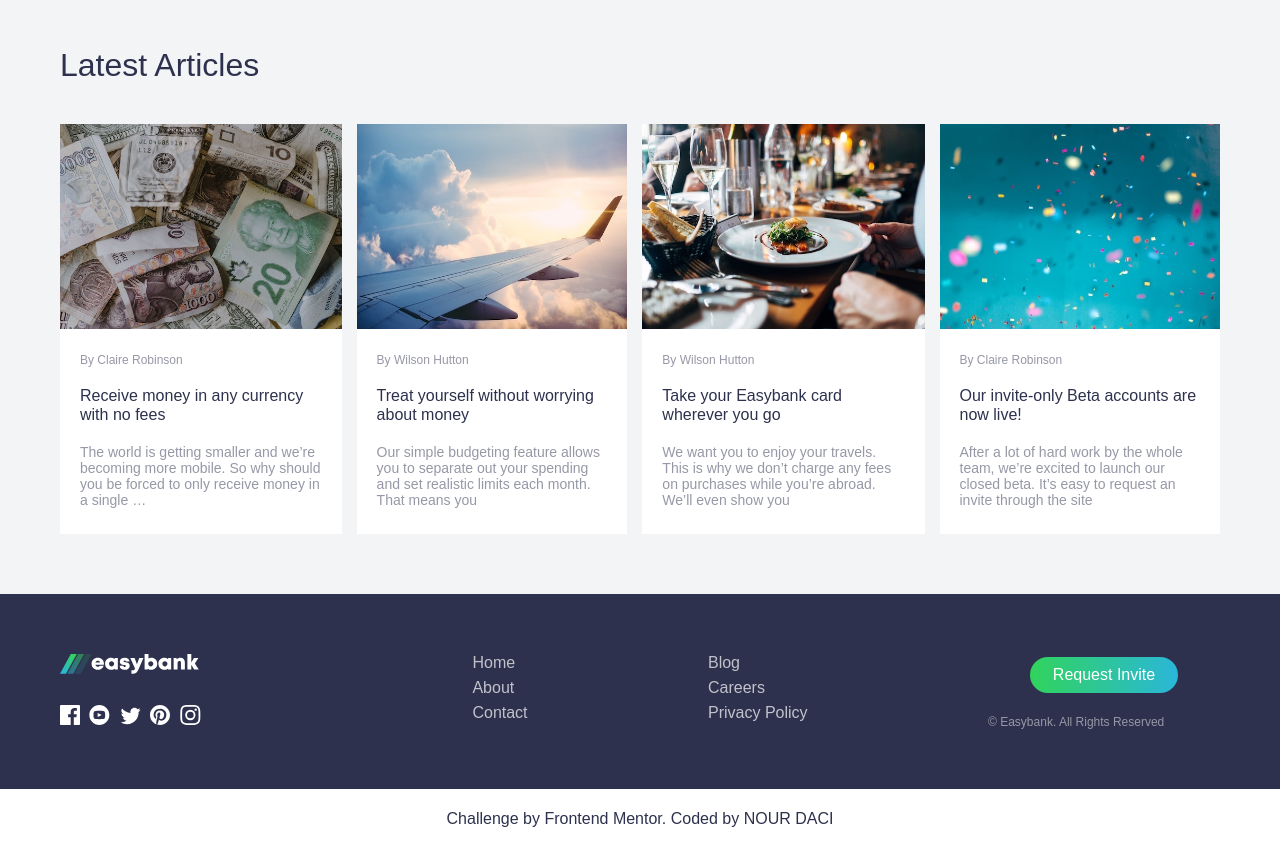
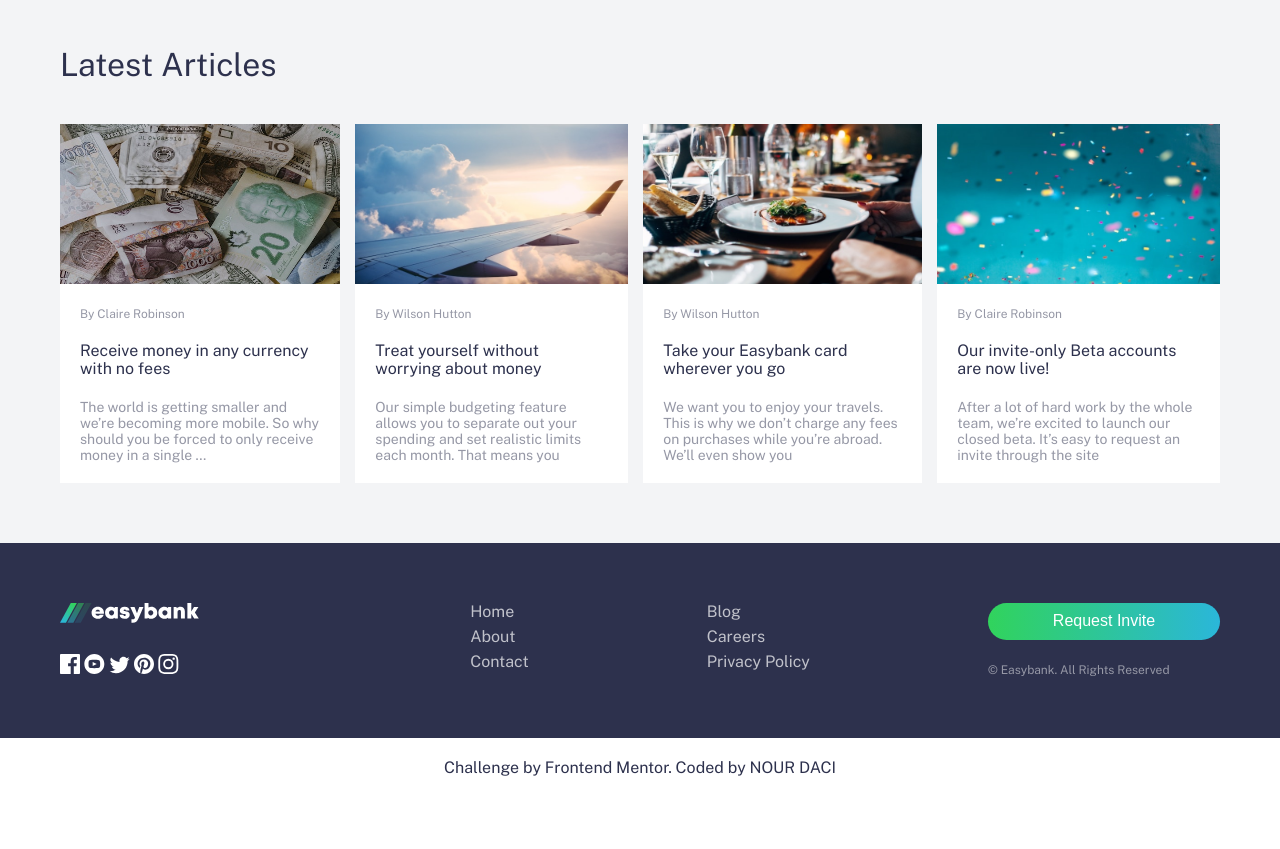
Before and after one commit to nouryy17/easybank-landing-page-master, a plain HTML site: page project/index.html in a window 1280 px wide. Shown: the part 1140-1989 px from the top of the page. After the commit the page ends 1938 px from the top, so only its background shows below. Drawn offline with nearby package versions, Linux system fonts and the light colour scheme.

Commit message:
risponsv mixsin

```diff
--- a/project/index.html
+++ b/project/index.html
@@ -4,6 +4,9 @@
     <meta charset="UTF-8">
     <meta name="viewport" content="width=device-width, initial-scale=1.0">
     <title>Document</title>
+    <link rel="preconnect" href="https://fonts.googleapis.com">
+    <link rel="preconnect" href="https://fonts.gstatic.com" crossorigin>
+    <link href="https://fonts.googleapis.com/css2?family=Public+Sans:ital,wght@0,100..900;1,100..900&display=swap" rel="stylesheet">
     <link rel="stylesheet" href="style/normalize.css">
     <link rel="stylesheet" href="style/style.css">
 </head>
--- a/project/style/style.sass
+++ b/project/style/style.sass
@@ -3,11 +3,13 @@
     box-sizing: border-box
     margin: 0
     padding: 0
-
+body
+    font-family: "Public Sans", sans-serif
 .continer
     padding: 0 60px
-    @include for-phone-only
-       padding: 0 30px
+    @include for-size(max-mobile)
+      padding: 0 30px
+
 
 
 nav
@@ -21,7 +23,7 @@ nav
         display: flex
         justify-content: center
         height: 100%
-        @include for-phone-only
+        @include for-size(max-mobile)
           display: none
           &.activ
             display: flex
@@ -33,7 +35,7 @@ nav
             left: 50%
             transform: translateX(-50%)
             height: 250px
-            width: 350px
+            width:90%
             border-radius: 4px
             box-shadow: 3px 3px 12px 2px  #333
             z-index: 3
@@ -45,17 +47,16 @@ nav
             justify-content: center
             transition: 0.5s all
             border-bottom: 2px solid $White
-            @include for-phone-only
+            @include for-size(tablet-landscape-up)
+               margin: 0 10px
+            @include for-size(max-mobile)
              width: 100%
              height: 50px
              border: none
-
-
             &:hover
                 border-bottom: 2px solid $Lime-Green
-                @include for-phone-only
+                @include for-size(max-mobile)
                  border: none
-
             &:hover a
                 color: $Dark-Blue
             a
@@ -64,26 +65,25 @@ nav
        @include  button($Lime-Green,$Bright-Cyan)
        &:hover
         @include  button-hover
-       @include for-phone-only
-         display: none
+       @include for-size(max-mobile)
+        display: none
     .svg
         cursor: pointer
-        @include for-desktop-up
+        display: none
+        @include for-size(max-mobile)
+          display: block
+        .activ
          display: none
-        .activ
-            display: none
 .mockups
    display: flex
    margin-left: 60px
    height: 510px
-   @include for-phone-only
+   @include for-size(max-mobile)
       display: flex
       flex-direction: column-reverse
       justify-content: center
       margin: 0
       height: fit-content
-
-
    .img
     flex-basis: 100%
     background-image: url(../images/bg-intro-desktop.svg)
@@ -92,20 +92,20 @@ nav
     display: flex
     justify-content: flex-end
     background-position-y: -168px
-    @include for-phone-only
+    @include for-size(max-mobile)
        background-image: url(../images/bg-intro-mobile.svg)
        background-position: center
     img
         width: 550px
         position: absolute
-        @include for-phone-only
+        @include for-size(max-mobile)
+
            position: relative
            width: 350px
            margin: 0 auto
 
    .text
-        font-family: [Public Sans]
-        @include for-phone-only
+        @include for-size(max-mobile)
           margin-top:10px
           display: flex
           flex-direction: column
@@ -115,17 +115,17 @@ nav
           color: $Dark-Blue
           font-size: 57px
           font-weight: 400
-          @include for-phone-only
+          @include for-size(max-mobile)
              font-size: 30px
+             margin: 0 20px
              text-align: center
-             margin: auto
-             margin-bottom: 10px
         p
             color: $Grayish-Blue
             max-width: 390px
             line-height: 30px
             margin-bottom: 29px
-            @include for-phone-only
+            @include for-size(max-mobile)
+
                text-align: center
                margin: 0 auto
 
@@ -134,13 +134,15 @@ nav
                  @include  button($Lime-Green,$Bright-Cyan)
                  &:hover
                   @include  button-hover
-                 @include for-phone-only
+                 @include for-size(max-mobile)
+
                    margin: auto
 
 .choose_Easybank
     background-color: $Very-Light-Gray
     padding: 60px
-    @include for-phone-only
+    @include for-size(max-mobile)
+
        margin-top: 50Px
        text-align: center
     h1
@@ -154,10 +156,16 @@ nav
         display: flex
         margin-top: 40px
         gap: 15px
-        @include for-phone-only
+        @include for-size(max-mobile)
+
            flex-wrap: wrap
            text-align: center
         .box
+            @include for-size(tablet-landscape-up)
+                     align-items: center
+                     display: flex
+                     flex-direction: column
+                     text-align: center
             h3
                 color: $Dark-Blue
                 font-weight: 400
@@ -172,7 +180,8 @@ nav
 .Latest_Articles
     padding: 60px
     background-color: $Light-Grayish-Blue
-    @include for-phone-only
+    @include for-size(max-mobile)
+
        margin-top: 50Px
        text-align: center
     h1
@@ -182,14 +191,16 @@ nav
         display: flex
         margin-top: 40px
         gap: 15px
-        @include for-phone-only
+        @include for-size(max-mobile)
+
            flex-wrap: wrap
            text-align: center
         .box
             background-color: $White
+            height: fit-content
             img
                 width: 100%
-                height: 50%
+                height: 160px
             .text
                 padding: 20px
                 h4
@@ -211,7 +222,7 @@ nav
     display: flex
     background-color: $Dark-Blue
     padding: 60px
-    @include for-phone-only
+    @include for-size(max-mobile)
        padding: 30Px
        display: block
        text-align: center
@@ -221,15 +232,16 @@ nav
         display: flex
         flex-direction: column
         justify-content: space-between
-        @include for-phone-only
+        // margin: 0 auto
+        @include for-size(max-mobile)
             justify-content: center
 
         div
             margin: 0
             svg
                 cursor: pointer
-                margin-right: 5px
-                @include for-phone-only
+                margin: auto
+                @include for-size(max-mobile)
                   margin: 25px auto
                 &:hover
                     path
@@ -239,7 +251,7 @@ nav
         display: flex
         justify-content: space-evenly
         flex-basis: 60%
-        @include for-phone-only
+        @include for-size(max-mobile)
           display: block
 
         ul
@@ -256,14 +268,14 @@ nav
         justify-content: space-between
         align-items: space-between
         width: 20%
-        @include for-phone-only
+        @include for-size(max-mobile)
            width: 100%
            margin-top: 20px
         button
              @include  button($Lime-Green,$Bright-Cyan)
              &:hover
               @include  button-hover
-             @include for-desktop-up
+             @include  for-size(desktop-up)
                  width: fit-content
                  margin: auto
 
@@ -278,3 +290,5 @@ footer
     display: flex
     align-items: center
     justify-content: center
+    @include  for-size(max-mobile)
+      font-size: 11px
--- a/project/style/varble && mixsin.sass
+++ b/project/style/varble && mixsin.sass
@@ -5,13 +5,32 @@ $Grayish-Blue: hsl(233, 8%, 62%)
 $Light-Grayish-Blue: hsl(220, 16%, 96%)
 $Very-Light-Gray: hsl(0, 0%, 98%)
 $White: hsl(0, 0%, 100%)
-@mixin for-phone-only
-  @media (max-width : 1200px )
-     @content
+@mixin for-size($size)
+    @if $size == phone-only
+       @media (max-width: 375px)
+        @content
+    @else if $size == mobile-small
+       @media (max-width: 480px)
+        @content
+    @else if $size == max-mobile
+       @media (max-width: 767px)
+        @content
+    @else if $size == tablet-landscape-up
+       @media (max-width: 991px)
+        @content
+    @else if $size == tablet-landscape-up
+       @media (max-width: 1024px)
+        @content
+    @else if $size == desktop-up
+       @media (max-width: 1200px)
+        @content
+    @else if $size == desktop
+       @media (min-width: 1200px)
+        @content
+    @else if $size == big-desktop-up
+       @media (min-width: 1600px)
+        @content
 
-@mixin for-desktop-up
-  @media (min-width :  1200px )
-     @content
 @mixin button($color,$color2)
 
   background: linear-gradient(90deg, $color,$color2 100%)
```
Also changed, not shown: project/style/style.css, 1 other file.
